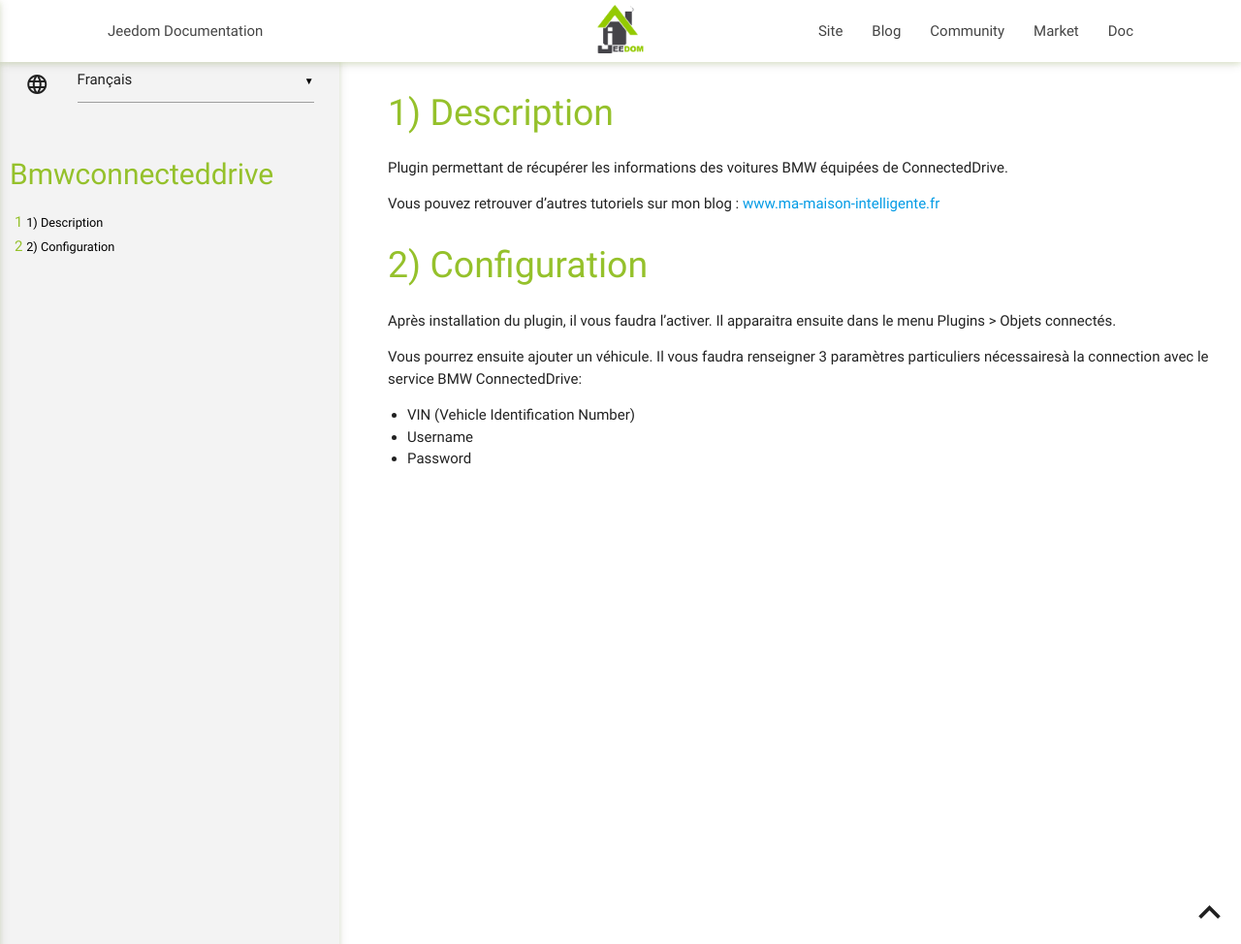
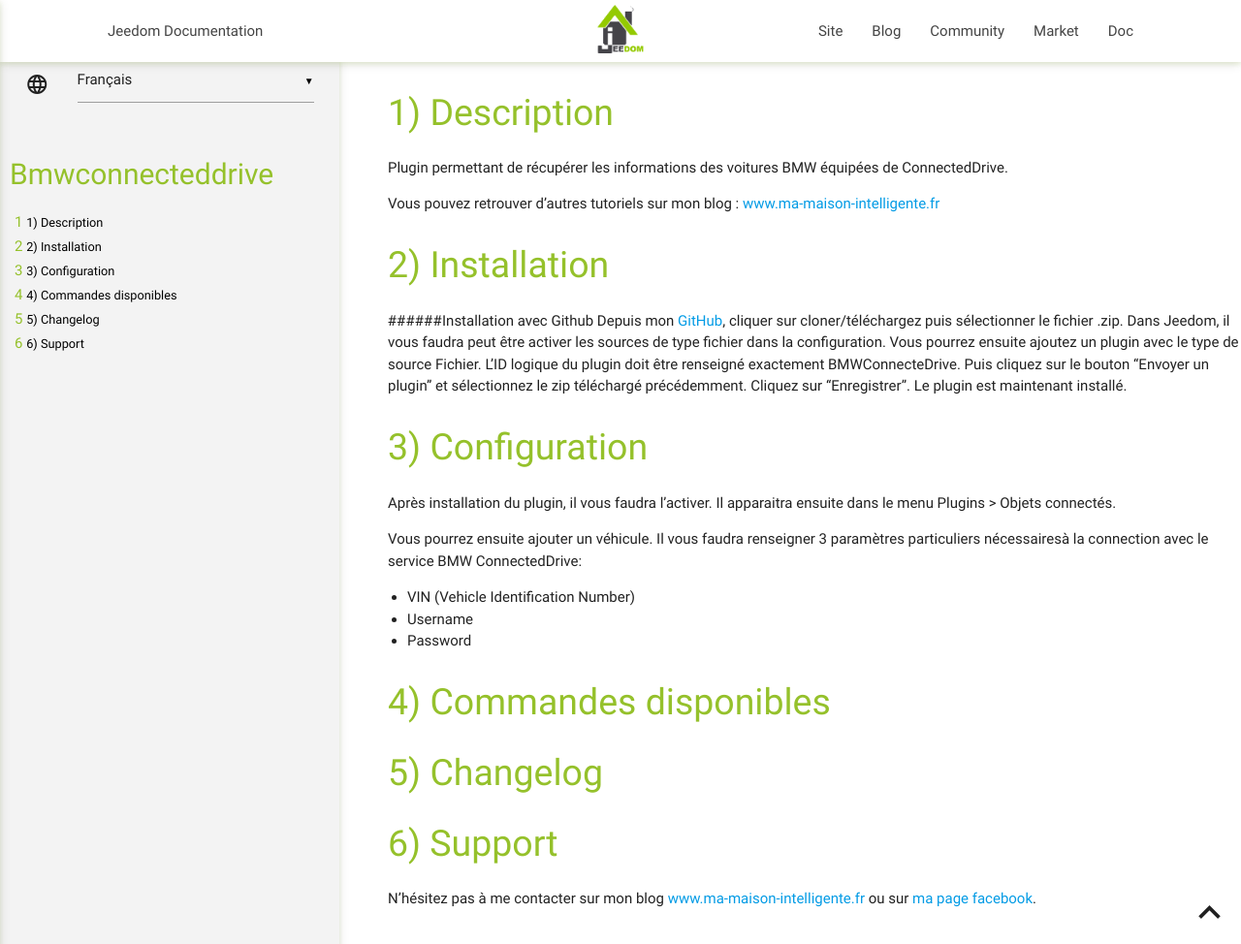
Before and after one commit to flabadens/BMWConnectedDrive, a Jekyll site: the page built from docs/fr_FR/index.md, in a window 1280 px wide and 974 px high. Shown: the whole window at 97% size. Built offline with Jekyll 4.4.1, drawn with Linux system fonts in a browser that asks for light colours; our own code applies the rules of GitHub Pages for plain Markdown files.

Commit message:
Add of install from github

```diff
--- a/docs/fr_FR/index.md
+++ b/docs/fr_FR/index.md
@@ -10,6 +10,15 @@ Plugin permettant de récupérer les informations des voitures BMW équipées de
 
 Vous pouvez retrouver d'autres tutoriels sur mon blog : [www.ma-maison-intelligente.fr](http://www.ma-maison-intelligente.fr)
 
+Installation
+===
+
+######Installation avec Github
+Depuis mon [GitHub](https://github.com/flabadens/BMWConnectedDrive), cliquer sur cloner/téléchargez puis sélectionner le fichier .zip.
+Dans Jeedom, il vous faudra peut être activer les sources de type fichier dans la configuration. Vous pourrez ensuite ajoutez un plugin avec le type de source Fichier. L’ID logique du plugin doit être renseigné exactement BMWConnecteDrive. Puis cliquez sur le bouton "Envoyer un plugin" et sélectionnez le zip téléchargé précédemment.
+Cliquez sur "Enregistrer". Le plugin est maintenant installé.
+
+
 Configuration
 ===
 
@@ -21,3 +30,13 @@ Il vous faudra renseigner 3 paramètres particuliers nécessairesà la connectio
 - VIN (Vehicle Identification Number)
 - Username
 - Password
+
+Commandes disponibles
+===
+
+Changelog
+===
+
+Support
+===
+N'hésitez pas à me contacter sur mon blog [www.ma-maison-intelligente.fr](http://www.ma-maison-intelligente.fr) ou sur [ma page facebook](https://www.facebook.com/mamaisonintelligentefr/).
```
